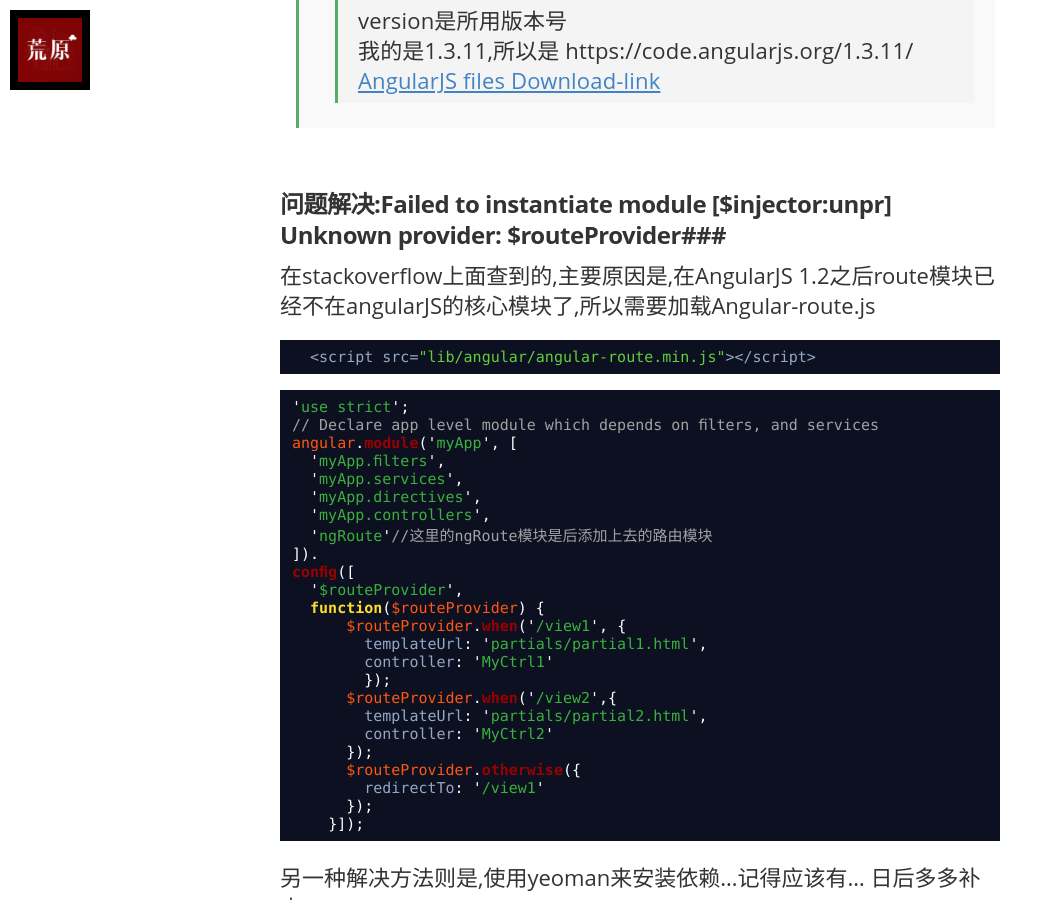
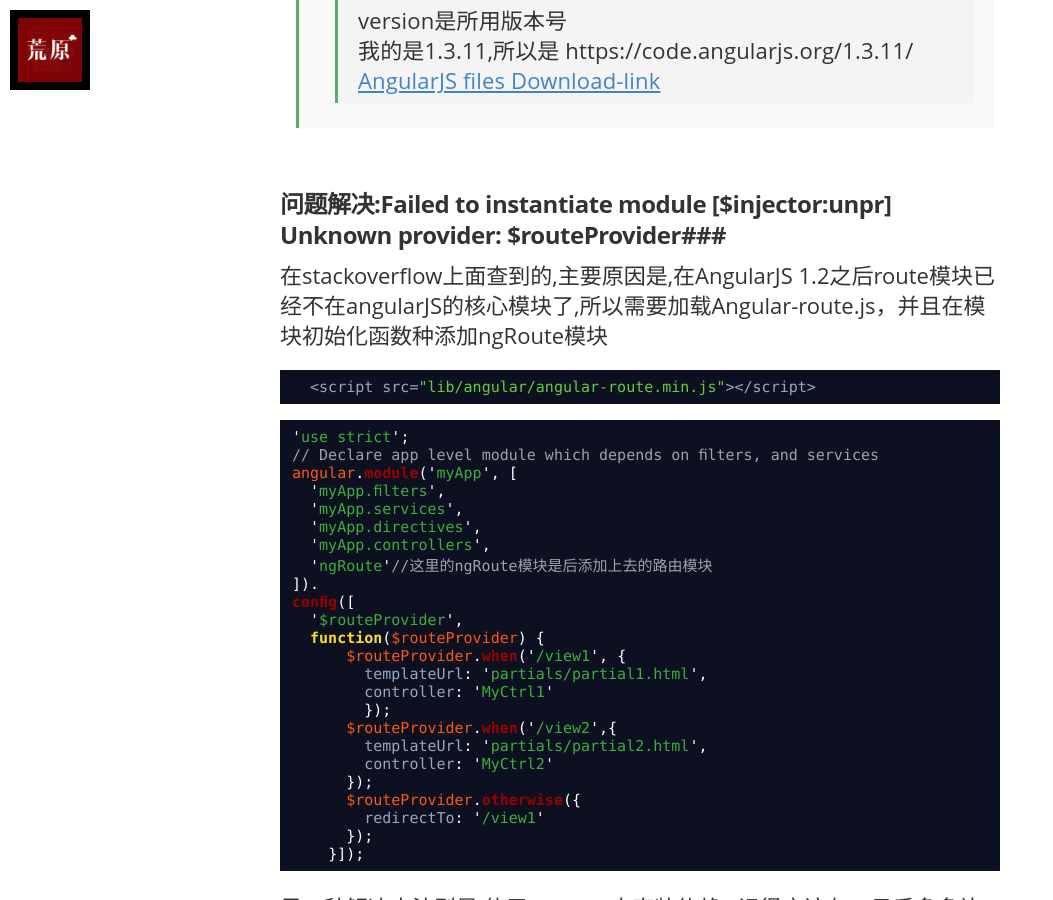
Before and after one commit to wcqblog/wcqblog.github.io, a Jekyll site: the page built from _posts/2015-1-30-AngularJS-files.markdown, in a window 1280 px wide and 900 px high, scrolled down 1153 px. Shown: the whole window, without its empty margins (0-1053 px from the left). Built offline with Jekyll 4.4.1, drawn with Linux system fonts in a browser that asks for light colours; nearby versions of some CDN libraries; some web fonts are replaced; Markdown is read by kramdown in place of the engine named in the settings; comment, search, counter and statistics services are not loaded.

Commit message:
Update 2015-1-30-AngularJS-files.markdown

````diff
--- a/_posts/2015-1-30-AngularJS-files.markdown
+++ b/_posts/2015-1-30-AngularJS-files.markdown
@@ -18,7 +18,7 @@ image: /assets/article_images/angular/angular.jpg
 <br>
 
 ###问题解决:Failed to instantiate module [$injector:unpr] Unknown provider: $routeProvider###
-在stackoverflow上面查到的,主要原因是,在AngularJS 1.2之后route模块已经不在angularJS的核心模块了,所以需要加载Angular-route.js
+在stackoverflow上面查到的,主要原因是,在AngularJS 1.2之后route模块已经不在angularJS的核心模块了,所以需要加载Angular-route.js，并且在模块初始化函数种添加ngRoute模块
 ```html
   <script src="lib/angular/angular-route.min.js"></script>
 ```
````
